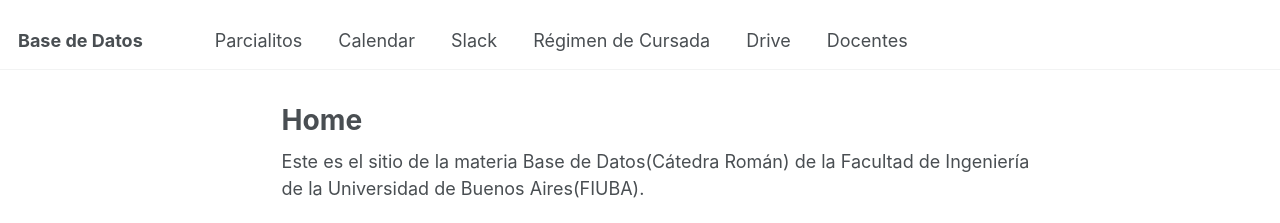
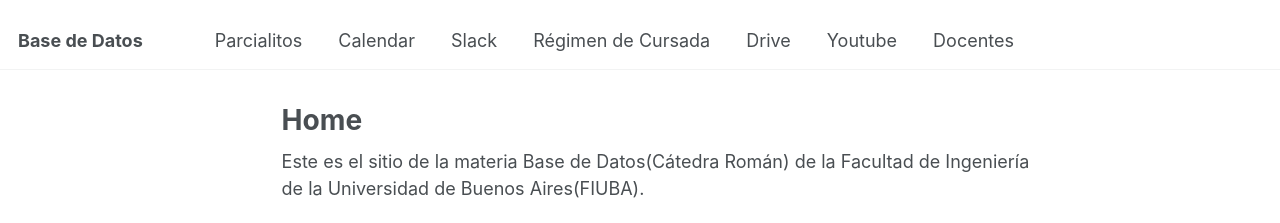
Before and after one commit to base-de-datos-fiuba/bdd-fiuba, a Jekyll site: the page built from _pages/about.md, in a window 1280 px wide. Shown: the top 223 px of the page. Built offline with Jekyll 4.4.1, drawn with Linux system fonts in a browser that asks for light colours.

Commit message:
agrego link a youtube

```diff
--- a/_data/navigation.yml
+++ b/_data/navigation.yml
@@ -20,5 +20,8 @@ main:
   - title: "Drive"
     url: https://drive.google.com/drive/folders/1aOsz9-zne5kg774MeyBtyl2u6hc_zwPR?usp=sharing
 
+  - title: "Youtube"
+    url: https://youtube.com/@fiubabasededatos9128?si=D21ubCzLFLFcxsSR
+
   - title: "Docentes"
     url: /docentes/
```
